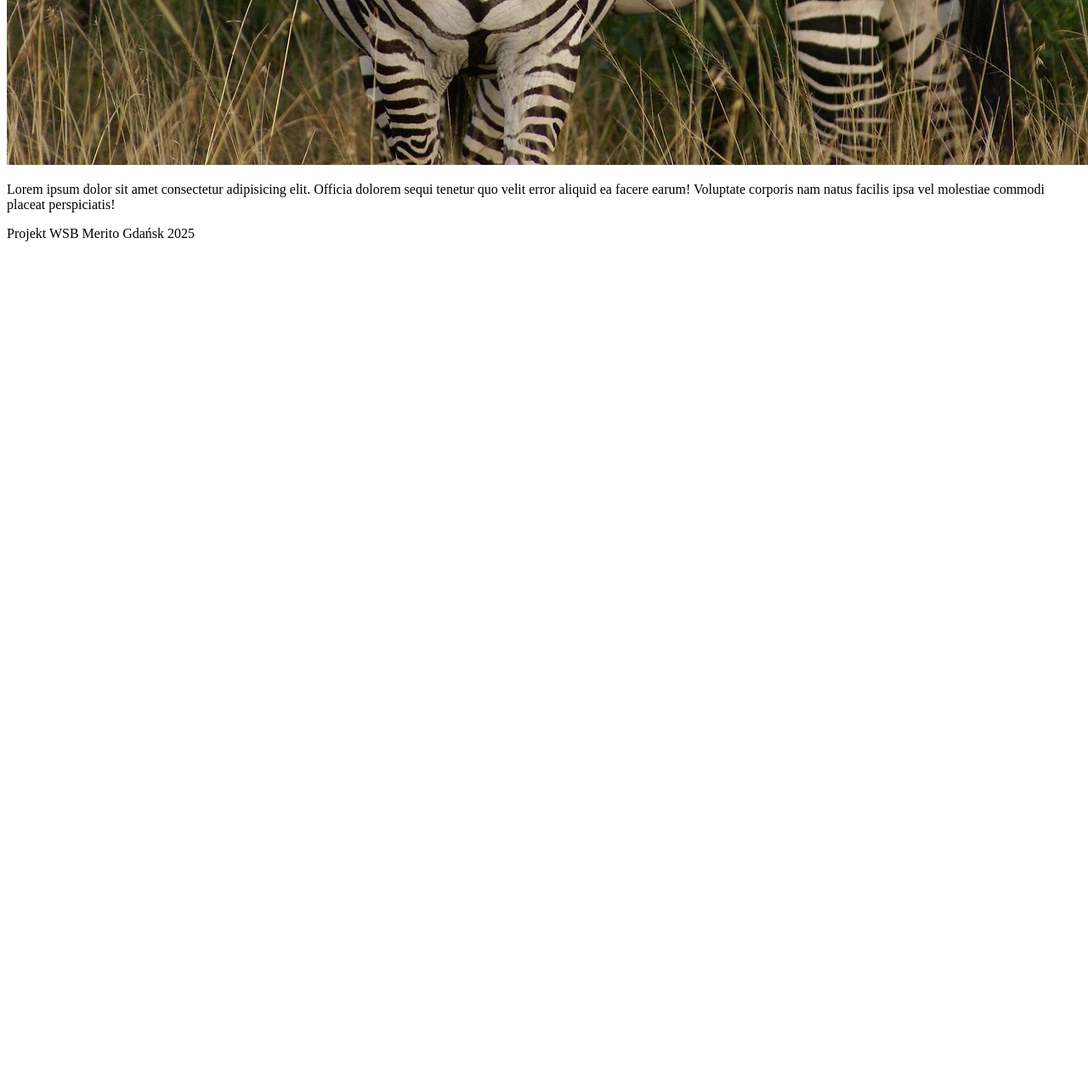
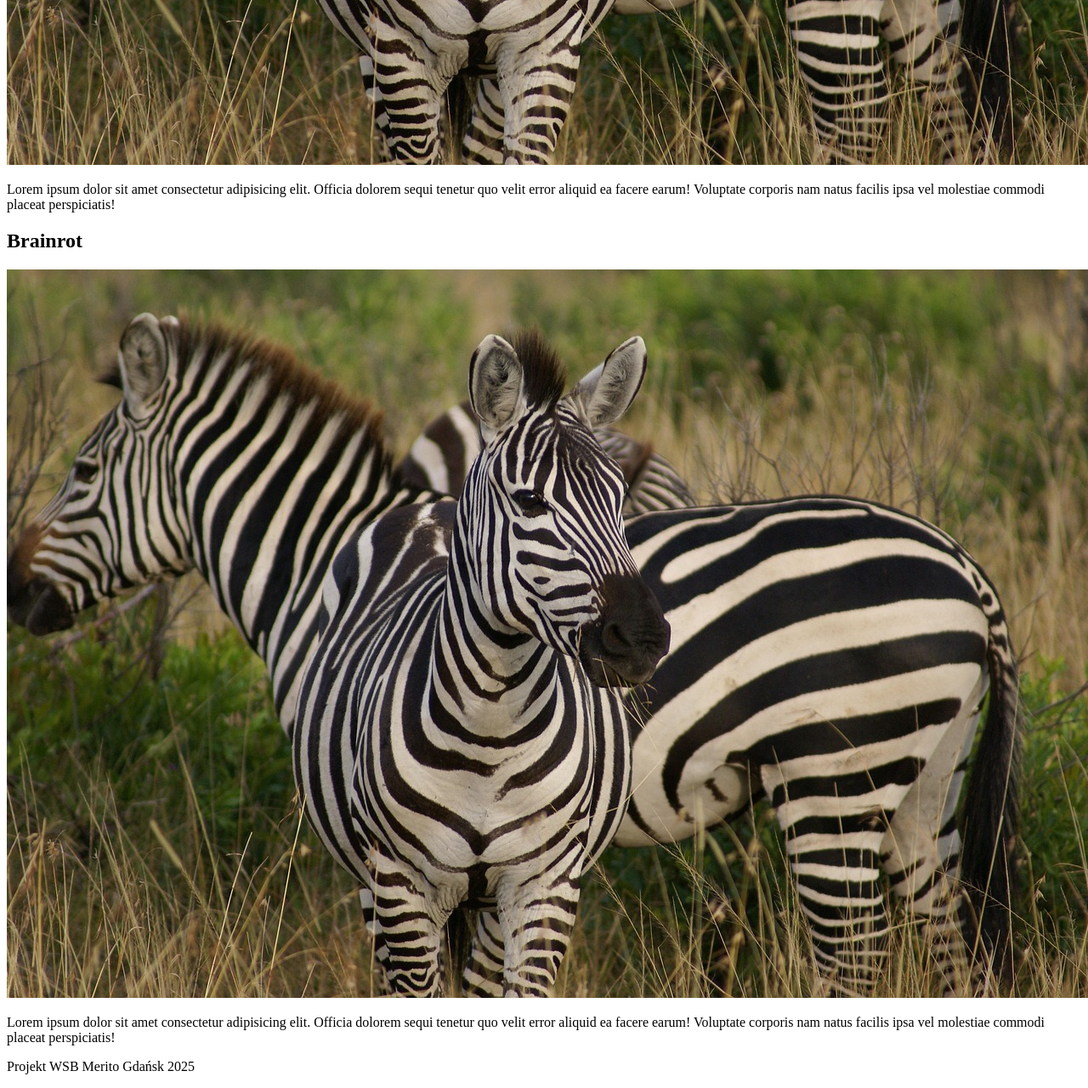
Before and after one commit to WiktoriaKoz/ZPW_ININ5_hybryda_IT, a plain HTML site: page index.html in a window 1280 px wide. Shown: the part 790-2070 px from the top of the page at 85% size. Before the commit the page ends 1090 px from the top, so only its background shows below. Drawn offline with Linux system fonts and the light colour scheme.

Commit message:
dodaj sekcje brainrot

```diff
--- a/index.html
+++ b/index.html
@@ -1,10 +1,12 @@
 <!DOCTYPE html>
 <html lang="pl">
+
 <head>
     <meta charset="UTF-8">
     <meta name="viewport" content="width=device-width, initial-scale=1.0">
     <title>ZOO online</title>
 </head>
+
 <body>
     <header>
         <h1>ZOO online</h1>
@@ -13,11 +15,21 @@
         <section>
             <h2>Zebra</h2>
             <img src="./img/zebra.jpg" alt="zebra">
-            <p>Lorem ipsum dolor sit amet consectetur adipisicing elit. Officia dolorem sequi tenetur quo velit error aliquid ea facere earum! Voluptate corporis nam natus facilis ipsa vel molestiae commodi placeat perspiciatis!</p>
+            <p>Lorem ipsum dolor sit amet consectetur adipisicing elit. Officia dolorem sequi tenetur quo velit error
+                aliquid ea facere earum! Voluptate corporis nam natus facilis ipsa vel molestiae commodi placeat
+                perspiciatis!</p>
+        </section>
+        <section>
+            <h2>Brainrot</h2>
+            <img src="./img/zebra.jpg" alt="brainrot">
+            <p>Lorem ipsum dolor sit amet consectetur adipisicing elit. Officia dolorem sequi tenetur quo velit error
+                aliquid ea facere earum! Voluptate corporis nam natus facilis ipsa vel molestiae commodi placeat
+                perspiciatis!</p>
         </section>
     </main>
     <footer>
         <p>Projekt WSB Merito Gdańsk 2025</p>
     </footer>
 </body>
+
 </html>
```
